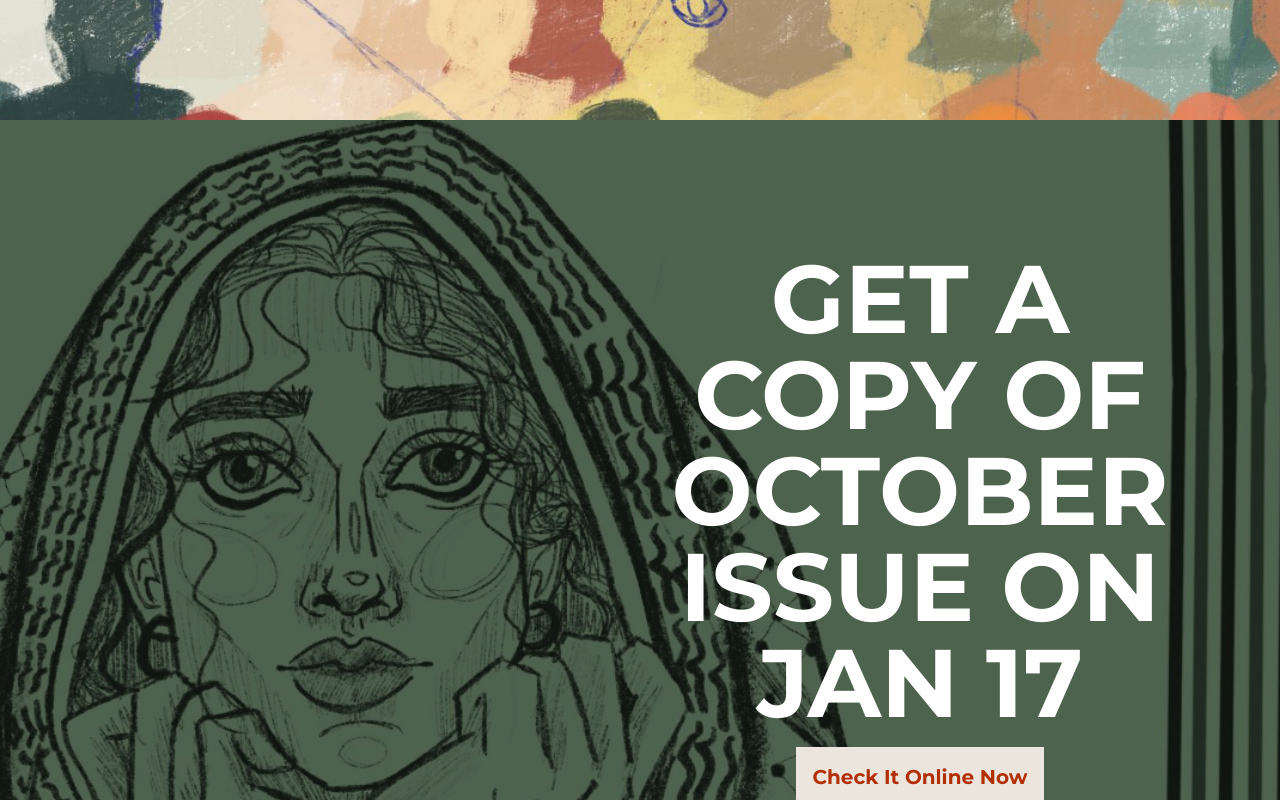
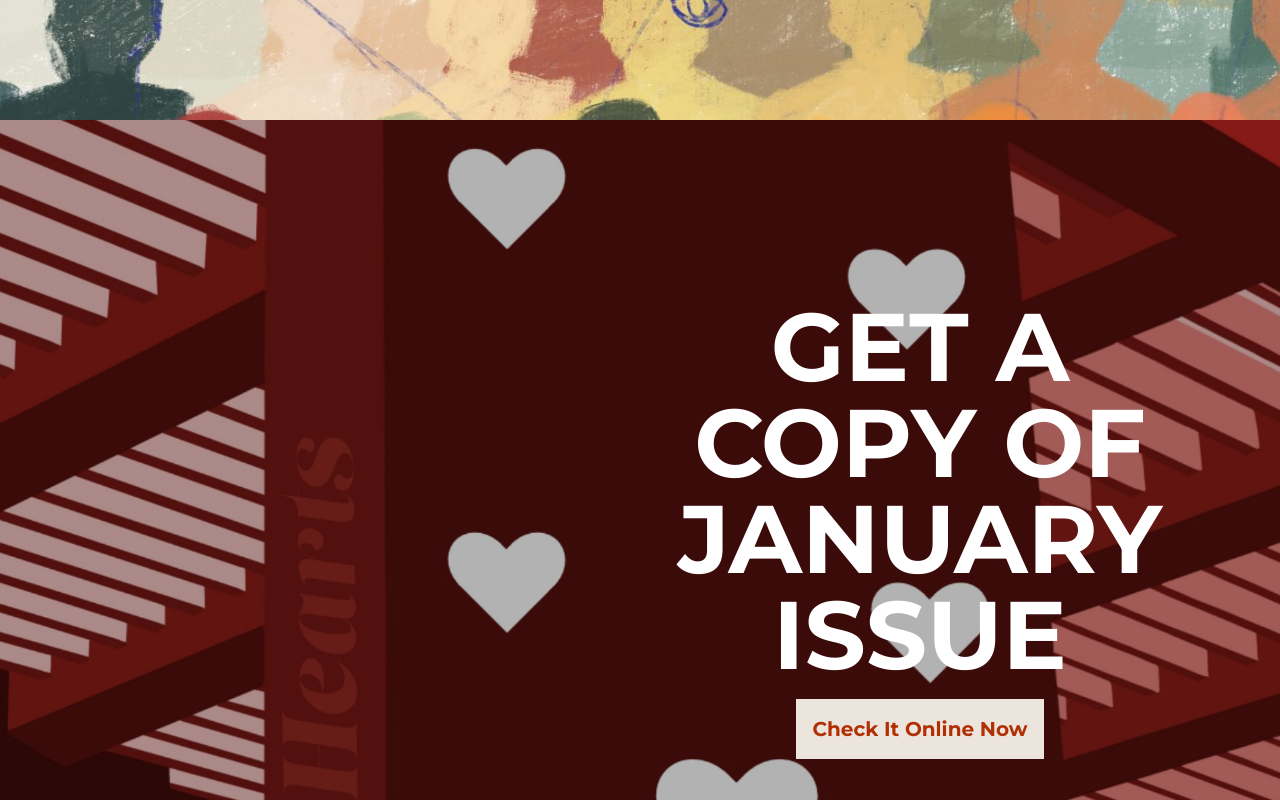
Before and after one commit to M-aljawaheri/lam7a, a Next.js app: page / in a window 1280 px wide. Shown: the part 680-1480 px from the top of the page. Built offline with nearby package versions, Linux system fonts and the light colour scheme.

Commit message:
January title page

```diff
--- a/app/page.tsx
+++ b/app/page.tsx
@@ -14,9 +14,9 @@ export default function Page() {
       <div className="relative">
         <Sidebar />
         <Header />
-        <SplitScreenComponent title="Get a copy of October Issue on Jan 17" location='left' imageSrc="/assets/otheroct8.png">
+        <SplitScreenComponent title="Get a copy of January Issue" location='left' imageSrc="/assets/otherJan24.jpg">
           <button className='bg-[#ECE5DD] p-4 font-bold'>
-            <a className='text-[#B22F04] text-sm md:text-xl  break-normal' href="/magazine/Oct23.pdf">Check It Online Now</a>
+            <a className='text-[#B22F04] text-sm md:text-xl  break-normal' href="/magazine/Jan24.pdf">Check It Online Now</a>
           </button>
         </SplitScreenComponent>
         <div className="flex flex-col h-max py-1 px-5 lg:pb-3.5 pt-8 lg:pt-8 lg:px-20 bg-customOrange">
```
Also changed, not shown: public/assets/otherjan24.jpg (added).
